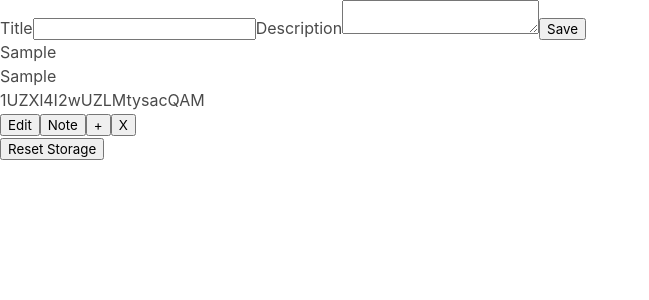
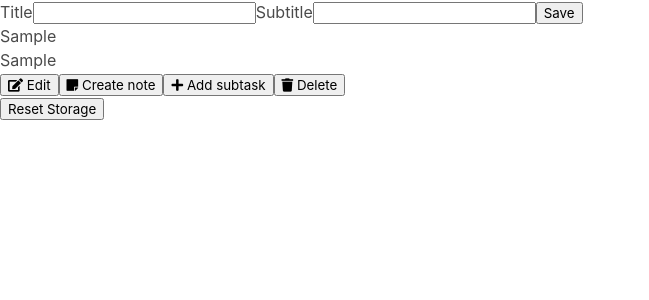
Before and after one commit to thomassjogren/todo-application-vue, a Vue app: page / in a window 1280 px wide. Both pictures are taken after typing "Sample", "Sample" into the empty fields and a click on the button "Save". Shown: the top 300 px of the page, without its empty margins (0-649 px from the left). Built offline with nearby package versions, Linux system fonts and the light colour scheme.

Commit message:
Refactor into components and add more features

```diff
--- a/src/App.vue
+++ b/src/App.vue
@@ -3,40 +3,34 @@
     <form @submit.prevent="save">
       <label for="title">Title</label>
       <input id="title" v-model="title" type="text" />
-      <label for="description">Description</label>
-      <textarea id="description" v-model="description"></textarea>
+      <label for="subtitle">Subtitle</label>
+      <input id="subtitle" v-model="subtitle" />
       <button type="submit">Save</button>
     </form>
 
-    <ul>
-      <li v-for="todo in todos" :key="todo.id">
-        {{ todo.title }}<br />{{ todo.description }}<br />{{ todo.id }}<br />
-        <button @click="toggleEdit">Edit</button>
-        <button @click="createNote">Note</button>
-        <button @click="addSubTodo">+</button>
-        <button @click="deleteTodo(todo.id)">X</button>
-      </li>
-    </ul>
+    <TodoList />
 
     <button @click="resetStorage">Reset Storage</button>
   </div>
 </template>
 
 <script>
-import { mapState, mapActions } from 'vuex';
+import { mapActions } from 'vuex';
+
+import TodoList from '@/components/TodoList';
 
 export default {
   name: 'App',
 
+  components: {
+    TodoList,
+  },
+
   data() {
     return {
       title: '',
-      description: '',
+      subtitle: '',
     };
-  },
-
-  computed: {
-    ...mapState(['todos']),
   },
 
   beforeMount() {
@@ -44,25 +38,19 @@ export default {
   },
 
   methods: {
-    ...mapActions(['fetchTodos', 'addTodo', 'resetStorage', 'deleteTodo']),
+    ...mapActions(['fetchTodos', 'addTodo', 'resetStorage']),
 
     save() {
       this.addTodo({
         title: this.title,
-        description: this.description,
+        subtitle: this.subtitle,
         priority: 0,
         parent: null,
       });
 
       this.title = '';
-      this.description = '';
+      this.subtitle = '';
     },
-
-    toggleEdit() {},
-
-    createNote() {},
-
-    addSubTodo() {},
   },
 };
 </script>
--- /dev/null
+++ b/src/components/TodoItem.vue
@@ -0,0 +1,83 @@
+<template>
+  <li>
+    <p>
+      <input v-if="edit" v-model="title" />
+      <template v-else>{{ todo.title }}</template>
+    </p>
+    <p>
+      <input v-if="edit" v-model="subtitle" />
+      <template v-else>{{ todo.subtitle }}</template>
+    </p>
+
+    <button @click="toggleEdit">
+      <template v-if="edit"><i class="fas fa-save" /> Save</template>
+      <template v-else><i class="fas fa-edit" /> Edit</template>
+    </button>
+    <button @click="createNote"><i class="fas fa-sticky-note" /> Create note</button>
+    <button @click="addSubTodo"><i class="fas fa-plus" /> Add subtask</button>
+    <button @click="deleteTodo(todo.id)"><i class="fas fa-trash" /> Delete</button>
+    <template v-if="subTodo">
+      <label for="title">Title</label>
+      <input id="title" v-model="subTitle" type="text" />
+      <label for="subtitle">Subtitle</label>
+      <input id="subtitle" v-model="subSubtitle" />
+      <button @click="addSubTodo"><i class="fas fa-save" /> Save</button>
+    </template>
+  </li>
+</template>
+
+<script>
+export default {
+  name: 'TodoItem',
+
+  props: {
+    todo: {
+      type: Object,
+      required: true,
+    },
+  },
+
+  data() {
+    return {
+      edit: false,
+      subTodo: false,
+
+      title: this.todo.title,
+      subtitle: this.todo.subtitle,
+
+      subTitle: '',
+      subSubtitle: '',
+    };
+  },
+
+  methods: {
+    toggleEdit() {
+      if (this.edit) {
+        this.$emit('action', {
+          action: 'updateTodo',
+          payload: { ...this.todo, title: this.title, subtitle: this.subtitle },
+        });
+      }
+      this.edit = !this.edit;
+    },
+
+    createNote() {},
+
+    addSubTodo() {
+      if (this.subTodo && this.subTitle !== '') {
+        this.$emit('action', {
+          action: 'addTodo',
+          payload: { title: this.subTitle, subtitle: this.subSubtitle, parent: this.todo.id, priority: 0 },
+        });
+      }
+      this.subTodo = !this.subTodo;
+      this.subTitle = '';
+      this.subSubtitle = '';
+    },
+
+    deleteTodo(id) {
+      this.$emit('action', { action: 'deleteTodo', payload: id });
+    },
+  },
+};
+</script>
--- /dev/null
+++ b/src/components/TodoList.vue
@@ -0,0 +1,34 @@
+<template>
+  <ul>
+    <TodoItem v-for="todo in parentsWithChilds" :key="todo.id" :todo="todo" @action="performAction" />
+  </ul>
+</template>
+
+<script>
+import { mapActions, mapGetters } from 'vuex';
+
+import TodoItem from '@/components/TodoItem';
+
+export default {
+  name: 'TodoList',
+
+  components: {
+    TodoItem,
+  },
+
+  computed: {
+    ...mapGetters(['parentsWithChilds']),
+  },
+
+  methods: {
+    ...mapActions(['addTodo', 'deleteTodo', 'updateTodo']),
+
+    performAction({ action, payload }) {
+      if (this[action] === undefined) {
+        throw Error('Action not defined');
+      }
+      this[action](payload);
+    },
+  },
+};
+</script>
--- a/src/store/index.js
+++ b/src/store/index.js
@@ -16,11 +16,13 @@ export default new Vuex.Store({
 
     ADD_TODO: (state, payload) => state.todos.push(payload),
 
+    UPDATE_TODO: (state, payload) => {
+      state.todos.splice(state.todos.indexOf(state.todos.find(todo => todo.id === payload.id)), 1);
+      state.todos.push(payload);
+    },
+
     DELETE_TODO: (state, payload) =>
-      state.todos.splice(
-        state.todos.find(todo => todo.id === payload),
-        1,
-      ),
+      state.todos.splice(state.todos.indexOf(state.todos.find(todo => todo.id === payload)), 1),
 
     RESET_STORAGE: state => (state.todos = []),
   },
@@ -65,5 +67,11 @@ export default new Vuex.Store({
 
   getters: {
     parents: state => state.todos.filter(todo => !todo.parent),
+
+    parentsWithChilds: state => {
+      const parents = state.todos.filter(todo => !todo.parent);
+      parents.forEach(p => (p.children = state.todos.filter(t => t.parent === p.id)));
+      return parents;
+    },
   },
 });
```
